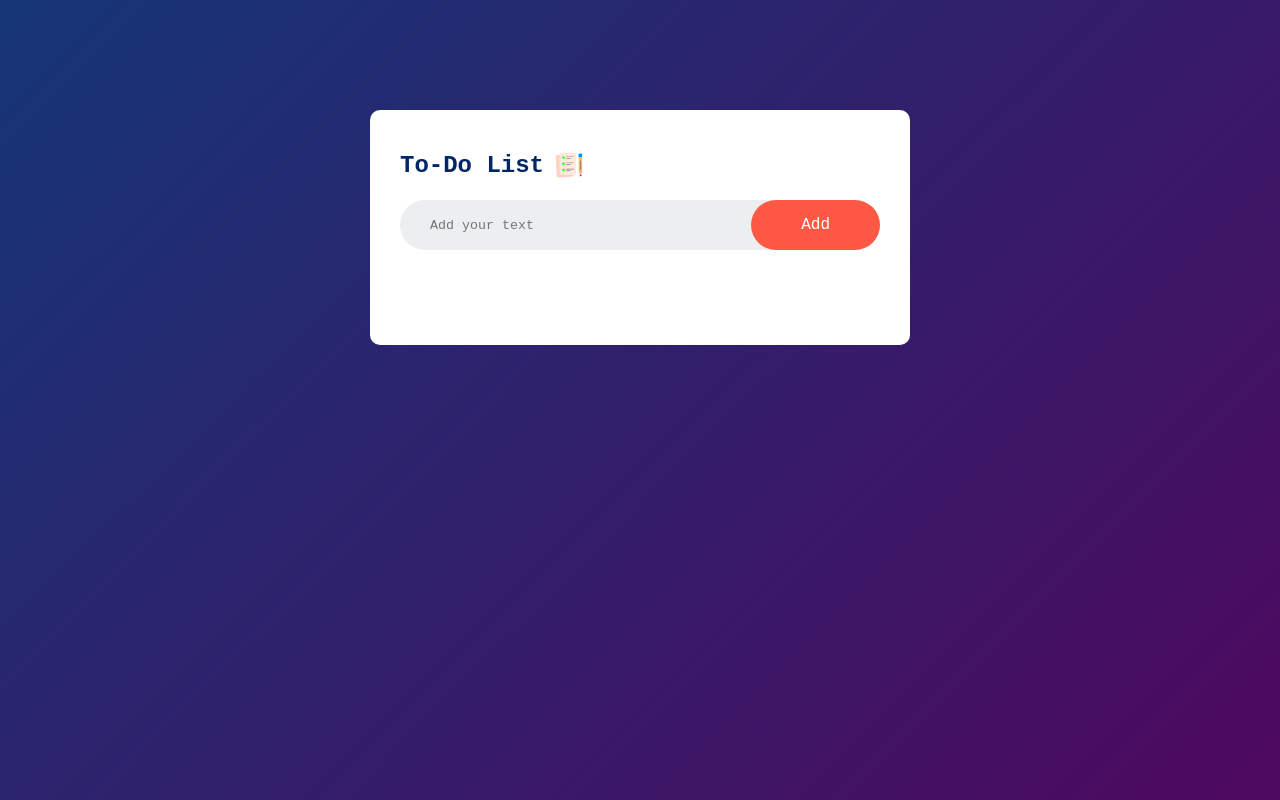
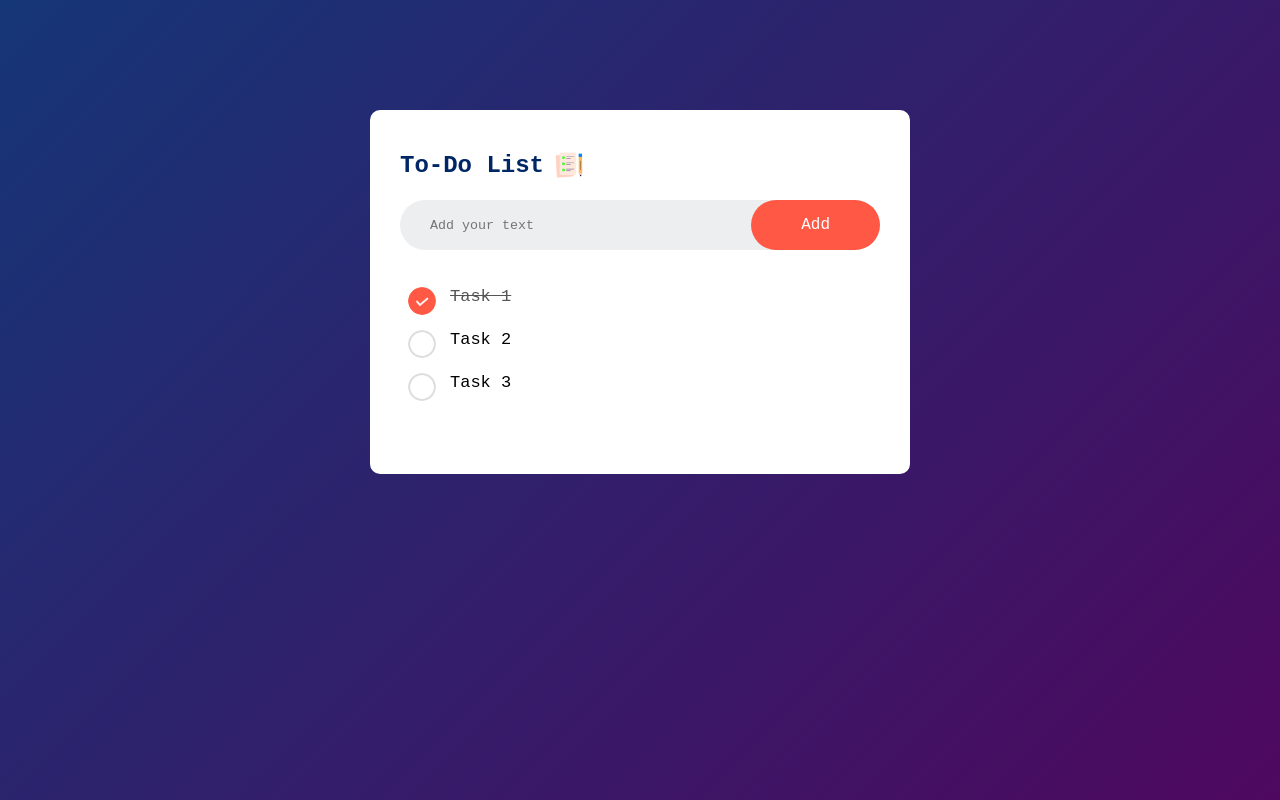
Before and after one commit to jonatanav255/todoAppTypescript, a website: page src/index.html in a window 1280 px wide. Drawn offline with Linux system fonts and the light colour scheme.

Commit message:
task and some css

```diff
--- a/src/index.html
+++ b/src/index.html
@@ -15,6 +15,11 @@
                 <input type="text" id="input-box" placeholder="Add your text">
                 <button>Add</button>
             </section>
+            <ul id="list-container">
+                <li class="checked">Task 1</li>
+                <li>Task 2</li>
+                <li>Task 3</li>
+            </ul>
         </section>
     </main>
 </body>
--- a/src/style.css
+++ b/src/style.css
@@ -61,3 +61,34 @@ button {
     cursor: pointer;
     border-radius: 40px;
 }
+
+ul li {
+    list-style: none;
+    font-size: 17px;
+    padding: 12px 8px 12px 50px;
+    user-select: none;
+    cursor: pointer;
+    position: relative;
+}
+
+ul li::before {
+    content: '';
+    position: absolute;
+    height: 28px;
+    width: 28px;
+    border-radius: 50%;
+    background-image: url(../img/unchecked.png);
+    background-size: cover;
+    background-position: center;
+    top: 12px;
+    left: 8px;
+}
+
+ul li.checked {
+    color: #555;
+    text-decoration: line-through;
+}
+
+ul li.checked::before {
+    background-image: url(../img/checked.png);
+}
```
